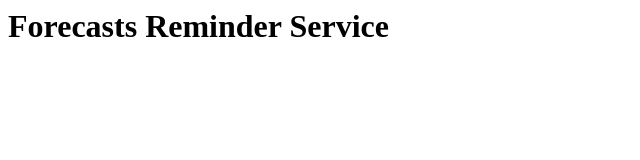
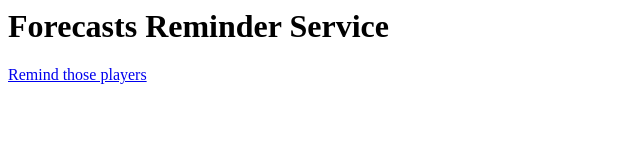
Before and after one commit to markjdavies/forecasts-reminders, a website: page public/index.html in a window 1280 px wide. Shown: the whole page, without its empty margins (0-640 px from the left). Drawn offline with Linux system fonts and the light colour scheme.

Commit message:
Link to API endpoint on index page

```diff
--- a/public/index.html
+++ b/public/index.html
@@ -1 +1,3 @@
 <h1>Forecasts Reminder Service</h1>
+
+<a href="/api/reminderService">Remind those players</a>
```
